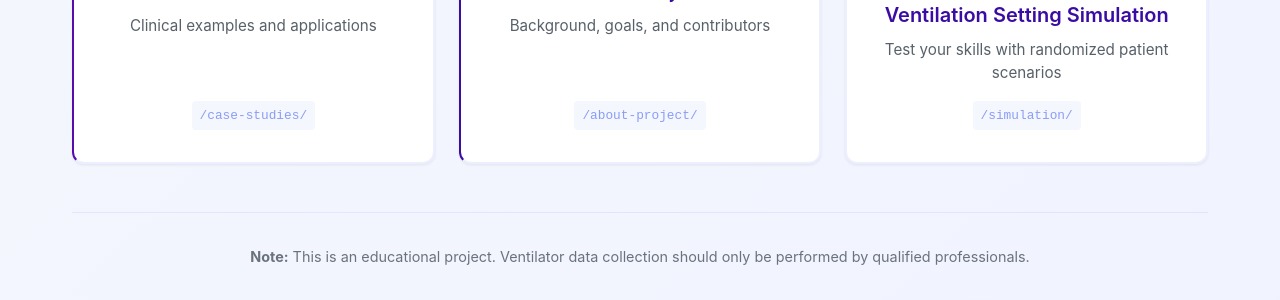
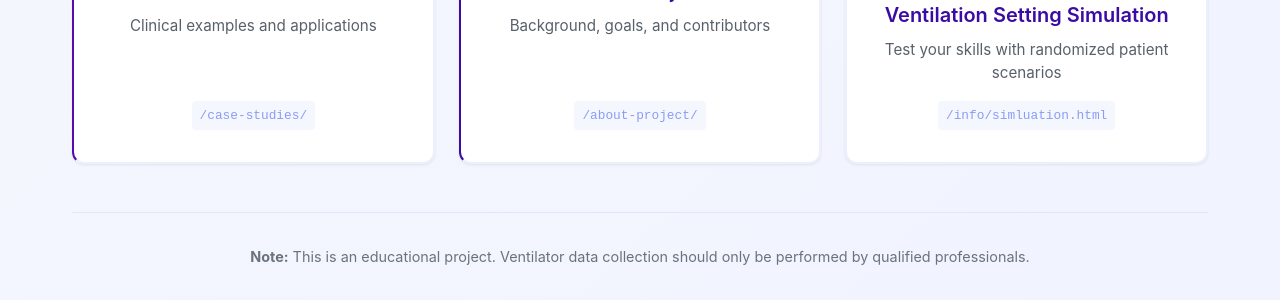
Before and after one commit to ZBZFirst/info, a Jekyll site: the page built from index.md, in a window 1280 px wide. Shown: the part 1556-1856 px from the top of the page. Built offline with Jekyll 4.4.1, drawn with Linux system fonts in a browser that asks for light colours.

Commit message:
Update index.md

```diff
--- a/index.md
+++ b/index.md
@@ -82,11 +82,11 @@
     </a>
 
     <!-- Grid Item 9 -->
-    <a href="/simulation/" class="grid-item" data-grid-item="10">
+    <a href="/info/simluation.html" class="grid-item" data-grid-item="10">
       <div class="grid-icon">🧪</div>
       <h3 class="grid-title">A Research Based Initial Ventilation Setting Simulation</h3>
       <p class="grid-desc">Test your skills with randomized patient scenarios</p>
-      <span class="grid-url">/simulation/</span>
+      <span class="grid-url">/info/simluation.html</span>
     </a>
   </div>
 
```
